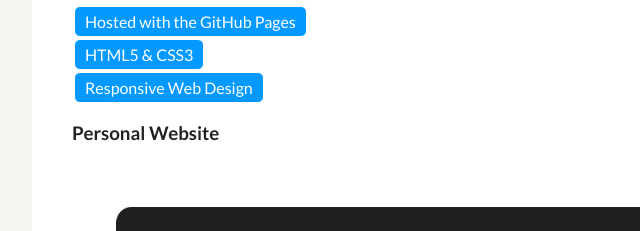
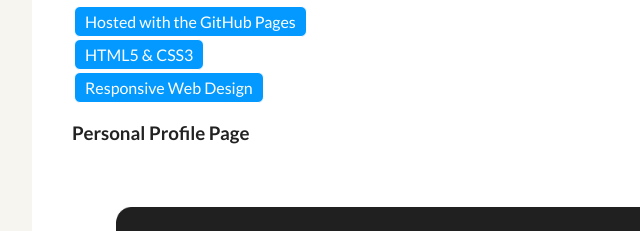
Before and after one commit to grashupfer99/techdegree-project-1, a plain HTML site: page projects.html in a window 1280 px wide. Shown: the part 1382-1613 px from the top of the page, 158-798 px from the left. Drawn offline with Linux system fonts and the light colour scheme.

Commit message:
Updated projects.html

```diff
--- a/projects.html
+++ b/projects.html
@@ -49,7 +49,7 @@
 						</div>
 
 				<!-- Project-2 -->
-					<h3 class="project-title">Personal Website </h3>
+					<h3 class="project-title">Personal Profile Page</h3>
 					<div class="div-project-img">
 						<img src="images/project-2.jpg" alt="project-1" class="project-image" >
 					</div>
```
